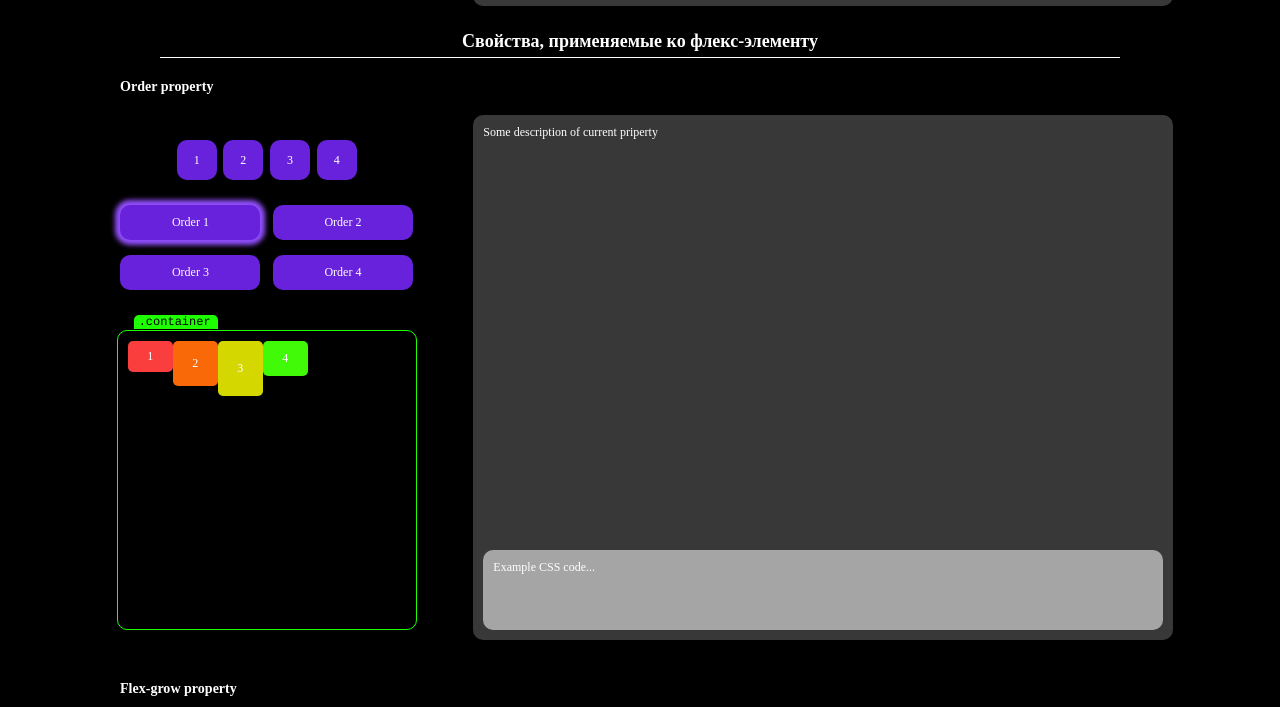
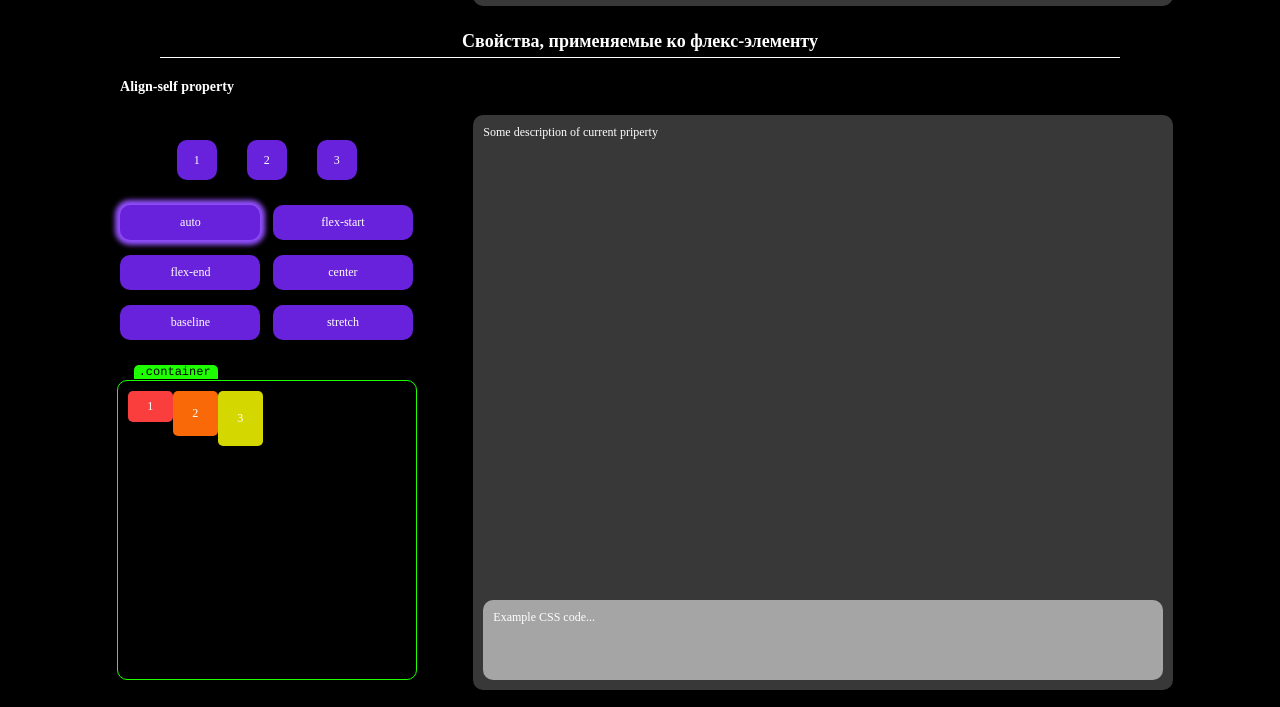
Before and after one commit to AlxLebedev/flexbox-visual, a website built with webpack: page src/index.html in a window 1280 px wide. Shown: the part 3505-4212 px from the top of the page. Built offline with nearby package versions, Linux system fonts and the light colour scheme.

Commit message:
align-self property added

```diff
--- a/src/index.html
+++ b/src/index.html
@@ -193,6 +193,39 @@
       <h2>Свойства, применяемые ко флекс-элементу</h2>
     </section>
     <section class="section">
+      <h3 class="property-title">Align-self property</h3>
+      <div class="wrapper">
+        <div class="container visual" data-id="item">
+          <div class="buttons">
+            <div class="items-buttons">
+              <div class="select-item-button">1</div>
+              <div class="select-item-button">2</div>
+              <div class="select-item-button">3</div>
+            </div>
+            <div class="property-buttons">
+              <div class="button property-item-button active" data-value="auto">auto</div>
+              <div class="button property-item-button" data-value="flex-start">flex-start</div>
+              <div class="button property-item-button" data-value="flex-end">flex-end</div>
+              <div class="button property-item-button" data-value="center">center</div>
+              <div class="button property-item-button" data-value="baseline">baseline</div>
+              <div class="button property-item-button" data-value="stretch">stretch</div>
+            </div>
+          </div>
+          <div class="flex-items" data-prop="align-self">
+            <div class="flex-item one">1</div>
+            <div class="flex-item two">2</div>
+            <div class="flex-item three">3</div>
+          </div>
+        </div>
+        <div class="container description">
+          <div>Some description of current priperty</div>
+          <div class="example-css-code">
+            <p>Example CSS code...</p>
+          </div>
+        </div>
+      </div>
+    </section>
+    <section class="section">
       <h3 class="property-title">Order property</h3>
       <div class="wrapper">
         <div class="container visual" data-id="item">
--- a/src/js/Data/DescriptionGenerator.js
+++ b/src/js/Data/DescriptionGenerator.js
@@ -32,7 +32,7 @@ export default class DescriptionGenerator {
       stretch: 'Значение stretch является значением по умолчанию для флекс-контейнера - элементы растягиваются, чтобы заполнить контейнер (все еще соблюдаются min-width / max-width).',
       'flex-start': 'Элементы размещаются в начале поперечной оси.',
       'flex-end': 'Элементы располагаются в конце поперечной оси.',
-      center: 'Элементы центрированы по поперечной оси',
+      center: 'Элементы центрированы по поперечной оси.',
       baseline: 'Элементы выровнены, по их базовой линии.',
     };
     this.alignContentProperty = {
@@ -44,6 +44,15 @@ export default class DescriptionGenerator {
       'space-between': 'Элементы равномерно распределены; первая строка находится в начале контейнера, а последняя — в конце.',
       'space-around': 'Элементы равномерно распределены с равным пространством вокруг каждой строки.',
       'space-evenly': 'Элементы распределены равномерно, вокруг них одинаковое пространство.',
+    };
+    this.alignSelfProperty = {
+      common: 'Это свойство позволяет переопределить выравнивание по умолчанию (или указанное с помощью align-items) для отдельных флекс-элементов.',
+      auto: 'Значение auto является значением по умолчанию.',
+      'flex-start': 'Элемент размещается в начале поперечной оси.',
+      'flex-end': 'Элемент размещается в конце поперечной оси.',
+      center: 'Элемент центрируется по поперечной оси.',
+      baseline: 'Элемент выровнен по базовой линии.',
+      stretch: '"Элемент растягивается, чтобы заполнить контейнер.',
     };
     this.orderProperty = {
       common: 'По умолчанию flex элементы располагаются в исходном порядке. Однако свойство order управляет порядком их появления во флекс-контейнере. По умолчанию значение order равняется 1.',
@@ -86,6 +95,8 @@ export default class DescriptionGenerator {
         return [this.alignItemsProperty.common, this.alignItemsProperty[value]];
       case 'align-content':
         return [this.alignContentProperty.common, this.alignContentProperty[value]];
+      case 'align-self':
+        return [this.alignSelfProperty.common, this.alignSelfProperty[value]];
       case 'order':
         return [this.orderProperty.common, this.orderProperty[value]];
       case 'flex-grow':
```
